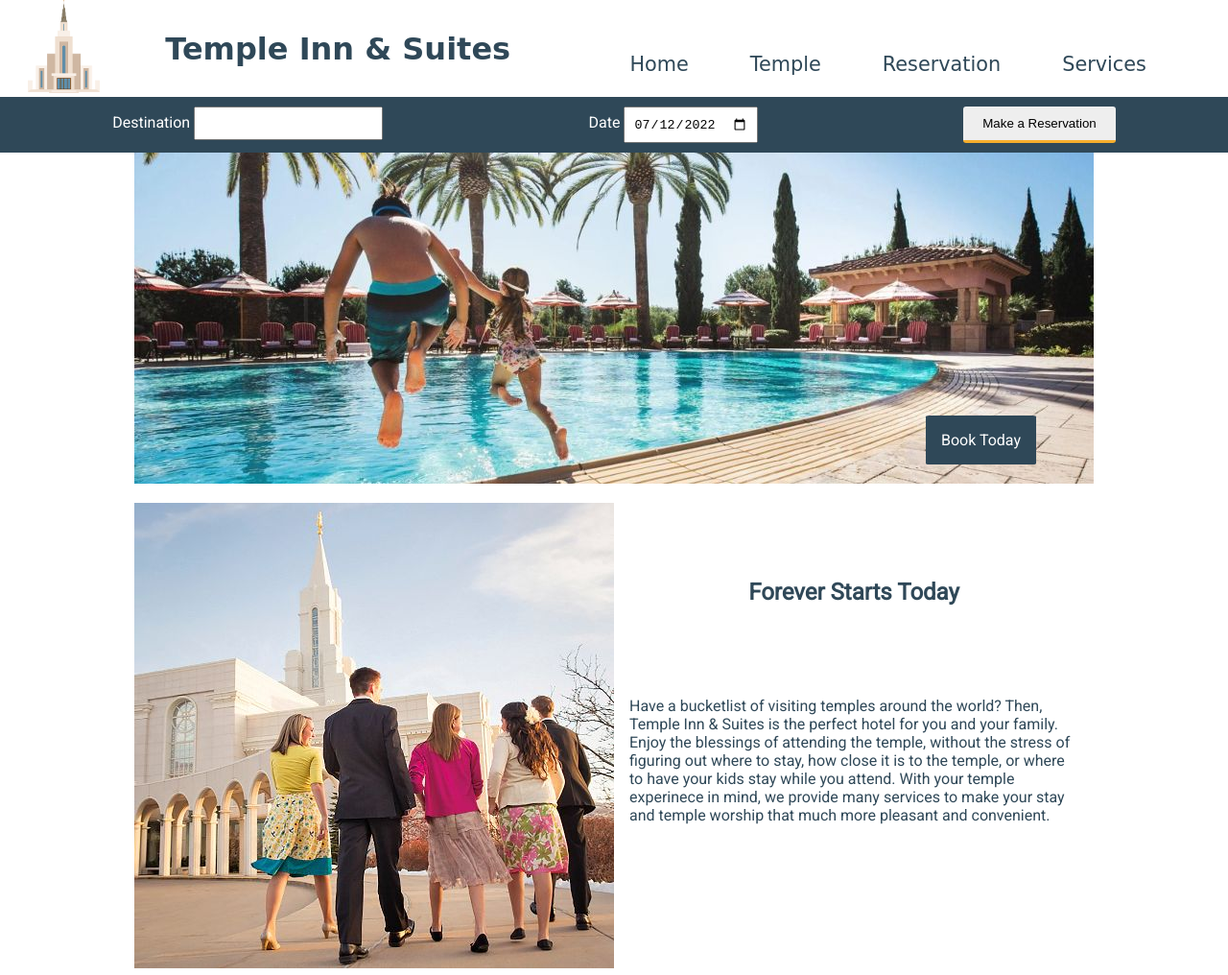
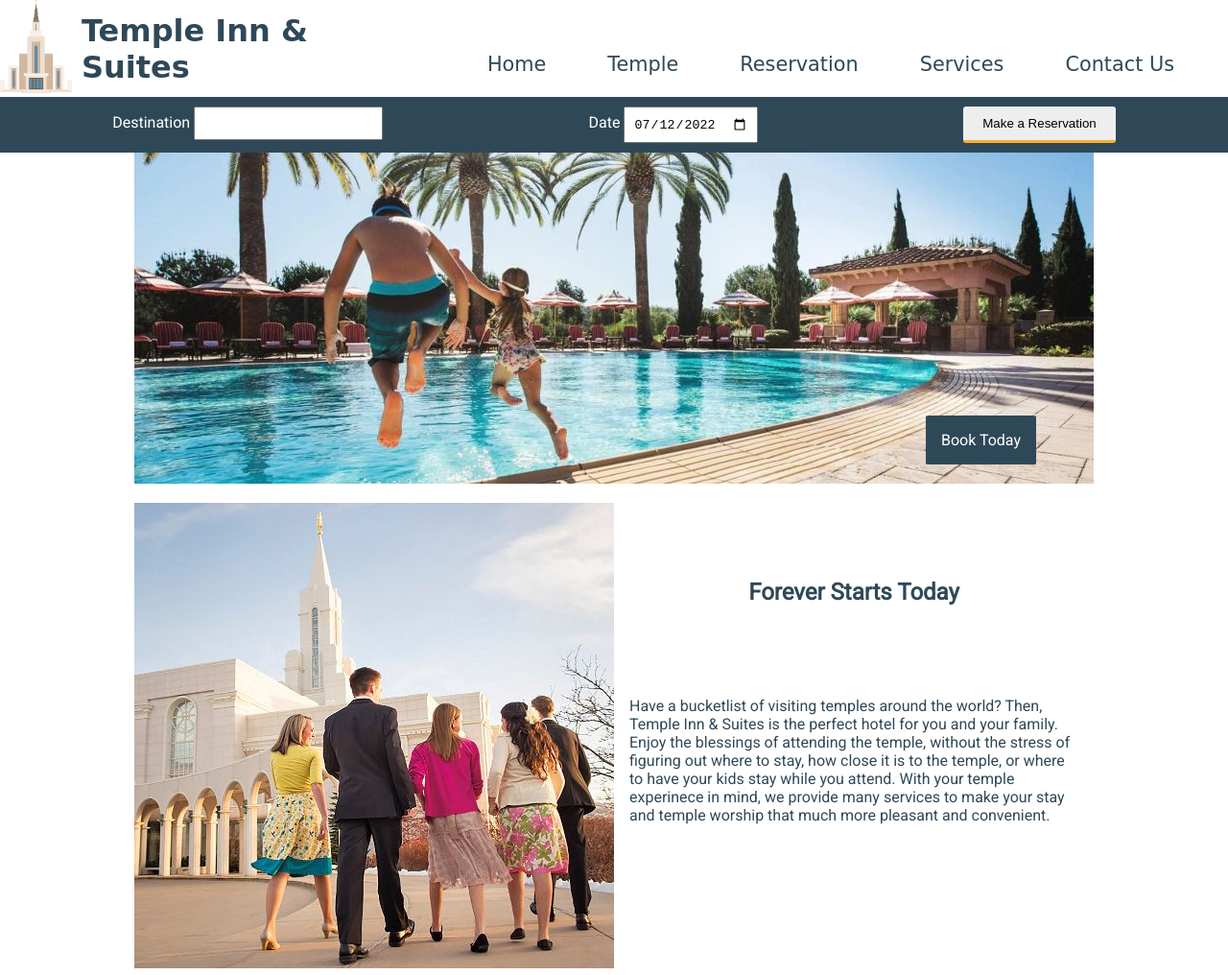
Before and after one commit to kharman14/wdd230, a plain HTML site: page finalproject/index.html in a window 1280 px wide. Shown: the top 1016 px of the page at 96% size. Drawn offline with Linux system fonts and the light colour scheme; no server answers; a web font is replaced by a local one.

Commit message:
add contact to menu bar

```diff
--- a/finalproject/index.html
+++ b/finalproject/index.html
@@ -33,6 +33,9 @@
                 </li>
                 <li class="nav-item">
                     <a href="services.html" class="nav-link">Services</a>
+                </li>
+                <li class="nav-item">
+                    <a href="contact.html" class="nav-link">Contact Us</a>
                 </li>
             </ul>
             <div class="hamburger">
```
Also changed, not shown: finalproject/contact.html (+3 -0 lines), finalproject/missionary.html (+3 -0 lines), finalproject/reception.html (+3 -0 lines), finalproject/reservation.html (+3 -0 lines), finalproject/services.html (+3 -0 lines), finalproject/temple.html (+3 -0 lines), finalproject/thankyou.html (+3 -0 lines).
